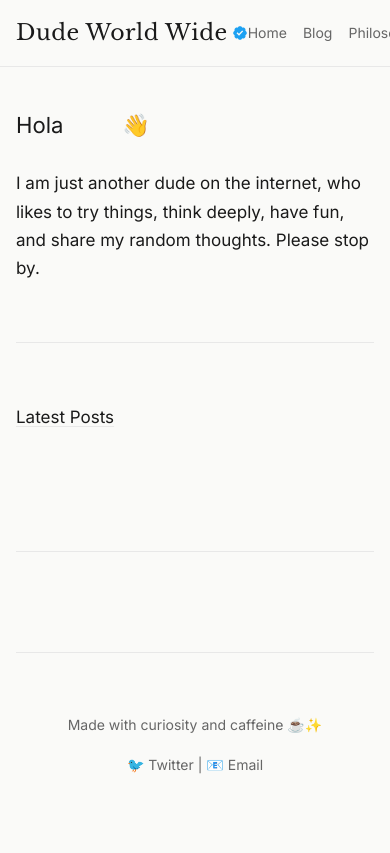
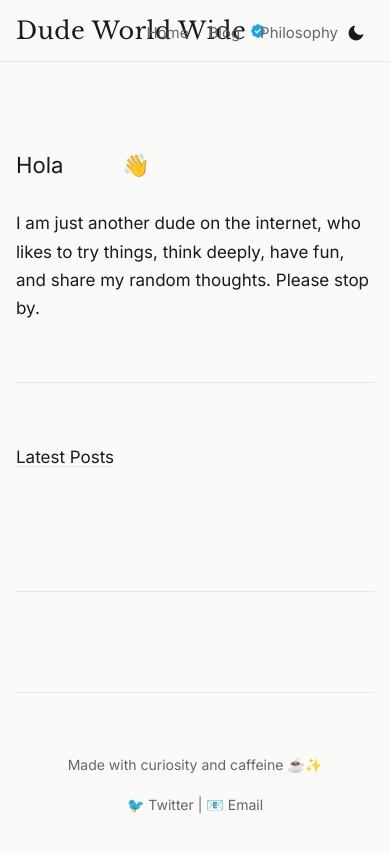
Before and after one commit to DudeWorldWide/Dudeworldwide.github.io, a Jekyll site: the page built from index.html, in a window 390 px wide. Shown: the top 853 px of the page. Built offline with Jekyll 4.4.1, drawn with Linux system fonts in a browser that asks for light colours.

Commit message:
Update style.css

```diff
--- a/assets/css/style.css
+++ b/assets/css/style.css
@@ -398,19 +398,31 @@
 /* --- RESPONSIVE DESIGN --- */
 @media (max-width: 600px) {
   body {
-    padding: 80px 16px 40px;
+    padding: 120px 16px 40px;
   }
 
+  /* Mobile: Stack layout with proper spacing */
   .header-content {
     padding: 15px 16px;
+    flex-direction: column;
+    align-items: flex-start;
+    gap: 15px;
+  }
+
+  /* Top row: Title on left, theme toggle on right */
+  .title {
+    width: 100%;
+    display: flex;
+    justify-content: space-between;
+    align-items: center;
   }
 
   .title h1 {
-    font-size: 22px;
+    font-size: 24px;
   }
 
   .site-header.scrolled .title h1 {
-    font-size: 20px;
+    font-size: 22px;
   }
 
   .verified-badge {
@@ -424,16 +436,31 @@
     height: 14px;
   }
 
+  /* Move theme toggle to same row as title on mobile */
+  .header-right {
+    position: absolute;
+    top: 15px;
+    right: 16px;
+    gap: 0;
+  }
+
+  /* Navigation on second row */
   .main-nav {
-    gap: 16px;
+    width: 100%;
+    display: flex;
+    gap: 20px;
+    margin-top: 0;
   }
 
   .nav-link {
-    font-size: 14px;
+    font-size: 15px;
   }
 
-  .header-right {
-    gap: 12px;
+  /* Navigation fades out when scrolling on mobile too */
+  .site-header.scrolled .main-nav {
+    opacity: 0;
+    pointer-events: none;
+    transform: translateY(-5px);
   }
 
   ul.blog-posts li a {
```
